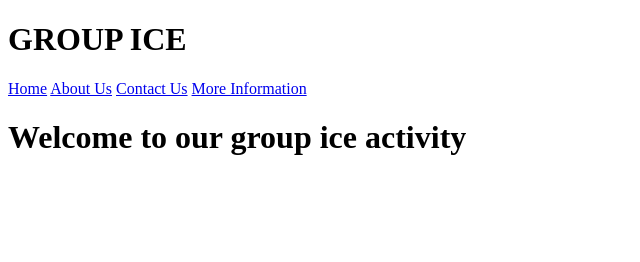
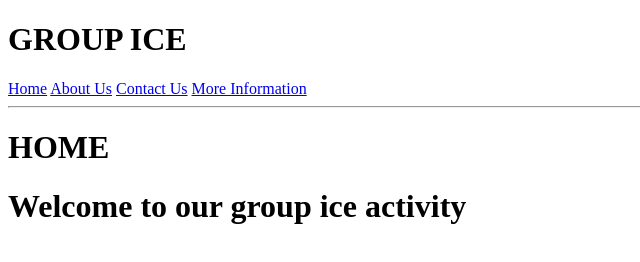
Before and after one commit to AaliyahAllie/groupIce-_-, a plain HTML site: page index.html in a window 1280 px wide. Shown: the whole page, without its empty margins (0-640 px from the left). Drawn offline with Linux system fonts and the light colour scheme.

Commit message:
Home page edit

```diff
--- a/index.html
+++ b/index.html
@@ -8,6 +8,7 @@
 <body>
     <header>
         <h1>GROUP ICE</h1>
+
         <div class="navbar">
             <nav>
                 <a href="index.html">Home</a>
@@ -17,7 +18,8 @@
             </nav>
         </div>
     </header>
-
+    <hr>
+    <h1>HOME</h1>
     <h1>Welcome to our group ice activity</h1>
 
 </body>
```
